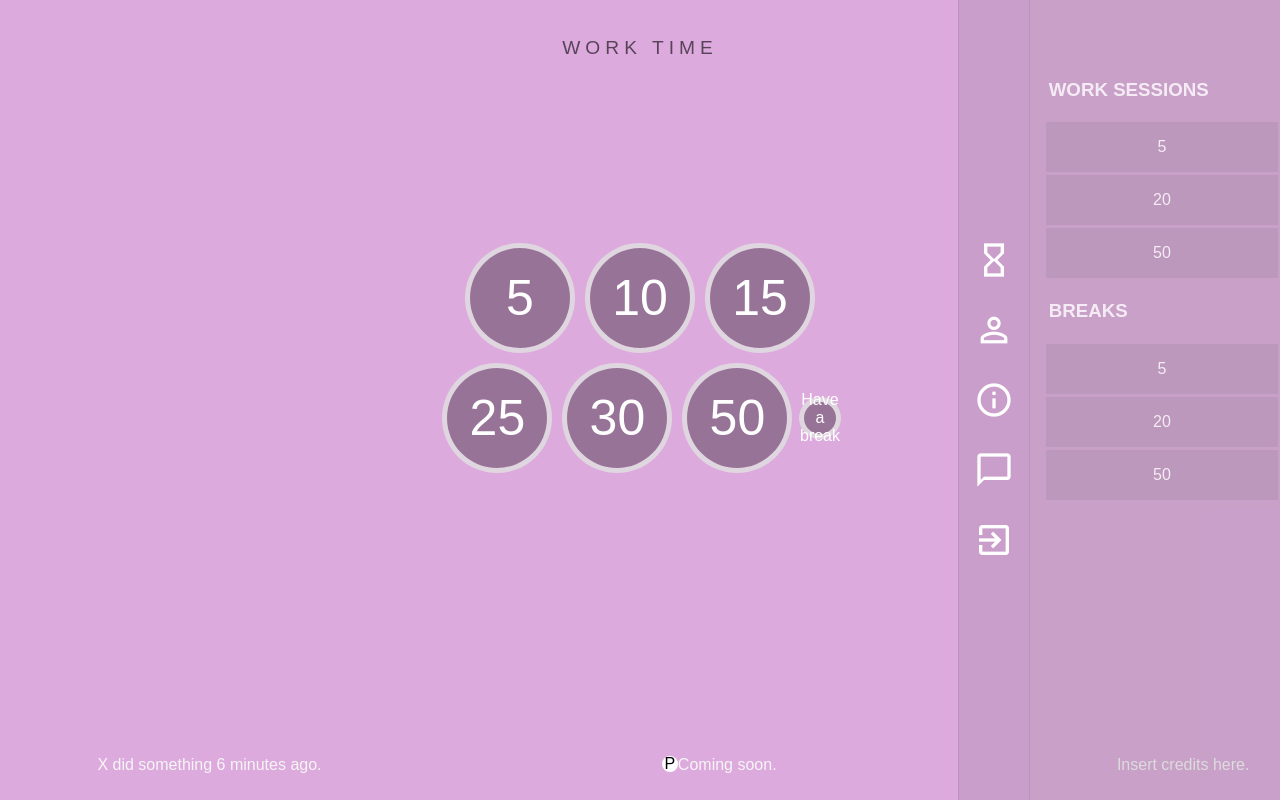
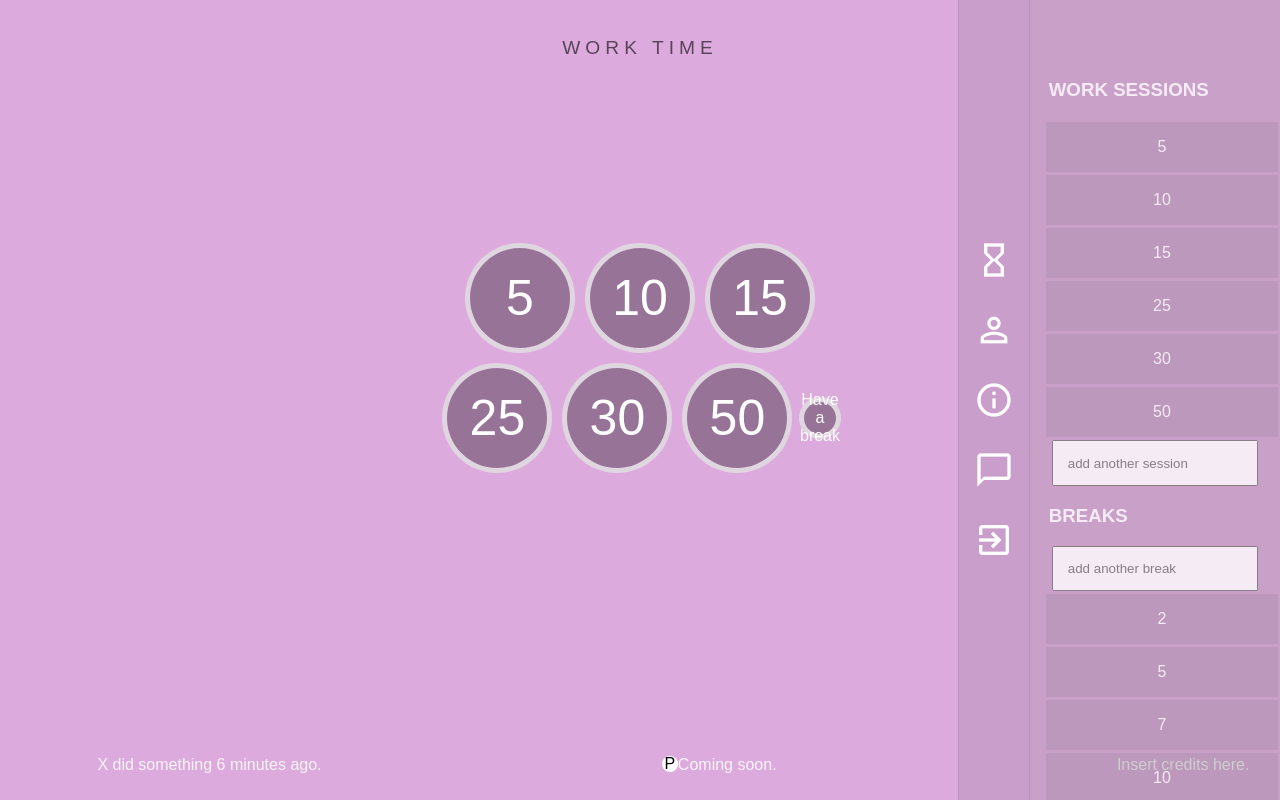
Before and after one commit to pPris/cuckoo, a React (Create React App) app: page / in a window 1280 px wide. Built offline with nearby package versions, Linux system fonts and the light colour scheme.

Commit message:
attempt add work timings feature which uses state

```diff
--- a/src/App.js
+++ b/src/App.js
@@ -4,7 +4,6 @@ import Bubbles from './Bubbles';
 import Timer from './Timer';
 import Sidebar from './Sidebar';
 
-// import './Timer.css';
 
 class App extends Component {
     // why can't any code be written here?
@@ -16,17 +15,6 @@ class App extends Component {
     }
 
     render() {
-        // enums of the different modes this cuckoo application supports
-        // if only have four modes then can group them into work/break and timer ongoing/timer not selected
-        // const modes = {
-        //     // ENUM: description / debug message
-        //     WORK: 'select a work timer',
-        //     BREAK: 'select a break timer',
-        //     WORK_TIMER_ON: 'work timer is running',
-        //     BREAK_TIMER_ON: 'break timer is running'
-        // }
-        // Object.freeze(modes)
-
         // **things that the mode affects:
             // different timer values are stored for different modes (in app)
             // different page header (in app component)
@@ -38,27 +26,34 @@ class App extends Component {
 
         // work vs break mode
 
-
-        // const initMode = true;
-        // const currMode = initMode;
-
-        // const timerStatus = false; // true if timer is currently running
-
         const toggleFunction = () => {
             this.setState((state) => ({currMode: !state.currMode})) // ({}) impt, you're likely returning an object
         }
 
+        const addTiming = (isWorkTime, timingValue) => {
+            if (isWorkTime) {
+                console.log("is this happening twice too: ")
+                this.setState((state) => {
+                    console.log("is this happening twice tooo: ", state)
+                    if (state.workTimes.includes(timingValue))
+                        return state
+                    else
+                        return ({workTimes: [...state.workTimes, timingValue]})
+                })
+            } else {
+                // todo like above
+                this.setState((state) => state.breakTimes.push(timingValue))
+            }
+        }
 
         // the heading at the top of the cuckoo timer page
         const timerHeading = this.state.currMode
             ? 'work time'
             : 'break time';
 
-        const breakTimes = [2, 5, 7, 10, 20];
-        const workTimes = [5, 10, 15, 25, 30, 50];
         const body =
             this.state.timerStatus
-            ? <Timer toggleFx={toggleFunction}/> // change this to timer when its ready
+            ? <Timer toggleFx={toggleFunction}/>
             : <Bubbles mode={this.state.currMode}
             toggleFx={toggleFunction}
             timings={this.state.currMode ? this.state.workTimes : this.state.breakTimes}/>
@@ -88,12 +83,10 @@ class App extends Component {
                 {/* <Timer id="timer-comp" mode={currMode}
                     timerValues={currMode ? workTimes : breakTimes}/> */}
 
-                {/* a component content should be here
-                    stores the bubbles when no timer,
-                    and has the timer when break or work session going on*/}
-                    {/* what controls the modes? */}
-                <Sidebar />
+
+                <Sidebar addTiming={addTiming} breakTimes={this.state.breakTimes} workTimes={this.state.workTimes}/>
                 <Footer id="app-footer" />
+                {console.log("updated: " + this.state.workTimes + "\n break: " + this.state.breakTimes)}
             </div>
         )
     }
--- a/src/Infobar/Infobar.css
+++ b/src/Infobar/Infobar.css
@@ -29,3 +29,13 @@ h3 {
     margin-right: 1em;
 
 }
+
+form {
+    margin-left: 1em;
+    margin-right: 1em;
+}
+
+input {
+    padding: 1em;
+    width: 80%;
+}
--- a/src/Infobar/Infobar.js
+++ b/src/Infobar/Infobar.js
@@ -1,6 +1,7 @@
 import React, {Component} from 'react';
 import './Infobar.css' // for contents inside the infobar
 import '../Sidebar.css'
+import TimingsForm from './TimingsForm.js'
 
 // this component is not going to be rendered unless it's opened by clicking an icon
 // will need to render correct information based on props
@@ -8,7 +9,8 @@ import '../Sidebar.css'
 
 const tempStaticTimings = [5, 20, 50];
 
-function adjustTimings(workTimings, breakTimings) {
+
+function displayTimings(workTimings, breakTimings, addTimingFx) {
     const wt = workTimings.map(x => (<p>{x}</p>));
     const bt = breakTimings.map(x => (<p>{x}</p>));
 
@@ -16,7 +18,9 @@ function adjustTimings(workTimings, breakTimings) {
         <div class="timings-box">
             <h3>Work sessions</h3>
             {wt}
+            <TimingsForm addTiming={addTimingFx} isWork={true}/>
             <h3>Breaks</h3>
+            <TimingsForm addTiming={addTimingFx} isWork={false}/>
             {bt}
         </div>
     )
@@ -26,22 +30,21 @@ class Infobar extends Component {
 
     render() {
 
-        let className = 'infobar';
-        className += ' open-infobar' // always add this class
+        let className = 'infobar open-infobar' // info bar is always open if rendered, in this implementation
 
         let body;
+
         if (this.props.display == 1) {
-            body = adjustTimings(tempStaticTimings, tempStaticTimings);
+            body = displayTimings(
+                this.props.workTimes, this.props.breakTimes, this.props.addTiming);
         } else if (this.props.display == 2) {
 
         } else {
-            // temp
-            body = <p>This is meant to be more long text and information </p>
+            body = <p>This is meant to be more long text and information </p> // temp
         }
 
         return (
             <div id="infobar" class={className}>
-
                 {body}
             </div>
         )
--- /dev/null
+++ b/src/Infobar/TimingsForm.js
@@ -0,0 +1,67 @@
+import React, {Component} from 'react';
+import './Infobar.css' // for contents inside the infobar
+
+// bug: form submits string according to react devtool
+class TimingsForm extends Component {
+    state = {
+        inputValue: ''
+    }
+
+    render() {
+        const {isWork} = this.props
+        let placeholder;
+        if (isWork) {
+            placeholder = "add another session"
+        } else {
+            placeholder = "add another break"
+        }
+
+
+        const {inputValue} = this.state
+
+        const handleChange = (event) => {
+            // event.preventDefault();
+            const {value} = event.target // value field of the form element
+            this.setState({inputValue: value})
+            console.log("handlechange hi")
+
+        }
+
+
+        const keyDown = (event) => { // can you add arguments?
+
+            if (event.key == 'Enter') {
+                event.preventDefault(); // without this, page is refreshed after enter
+                console.log("hi")
+
+                // todo: pass in a prop from infobar > displaytimings that decides the first argument for add timing
+                // ignore enter on empty input
+                if (this.state.inputValue) {
+                    this.setState((state) => {
+                        console.log("is this happening twice: ", state)
+                        this.props.addTiming(isWork, this.state.inputValue) // todo bug: this should only be called once for each state, even if setstate is called twice for the same state
+                        // not sure what the proper workaround is
+                        // but for this context, we only need unique timing values so
+                        // in add timing function, only add if unique value
+
+                        return ({inputValue: ''})
+                    })
+                }
+            }
+        }
+
+        return (
+            <form>
+                <input type="number" id="help" name="help"
+                placeholder={placeholder}
+                min="0" step="1"
+                value={inputValue}
+                onKeyDown={keyDown}
+                onChange={handleChange}>
+                {console.log("this is curr state: ", this.state.inputValue) /* logged twice for each change. is that behaviour correct?*/}
+                </input>
+            </form>
+        )
+    }
+}
+export default TimingsForm
--- a/src/Sidebar.js
+++ b/src/Sidebar.js
@@ -39,7 +39,10 @@ class Sidebar extends Component {
 
         const infobar = () => {
             if (this.state.infoBarOpen) {
-                return (<Infobar display={this.state.infoToDisplay}/>)
+                return (<Infobar display={this.state.infoToDisplay}
+                    breakTimes={this.props.breakTimes}
+                    workTimes={this.props.workTimes}
+                    addTiming={this.props.addTiming}/>)
             }
         }
 
```
Also changed, not shown: src/roadmap.md (+13 -0 lines).
